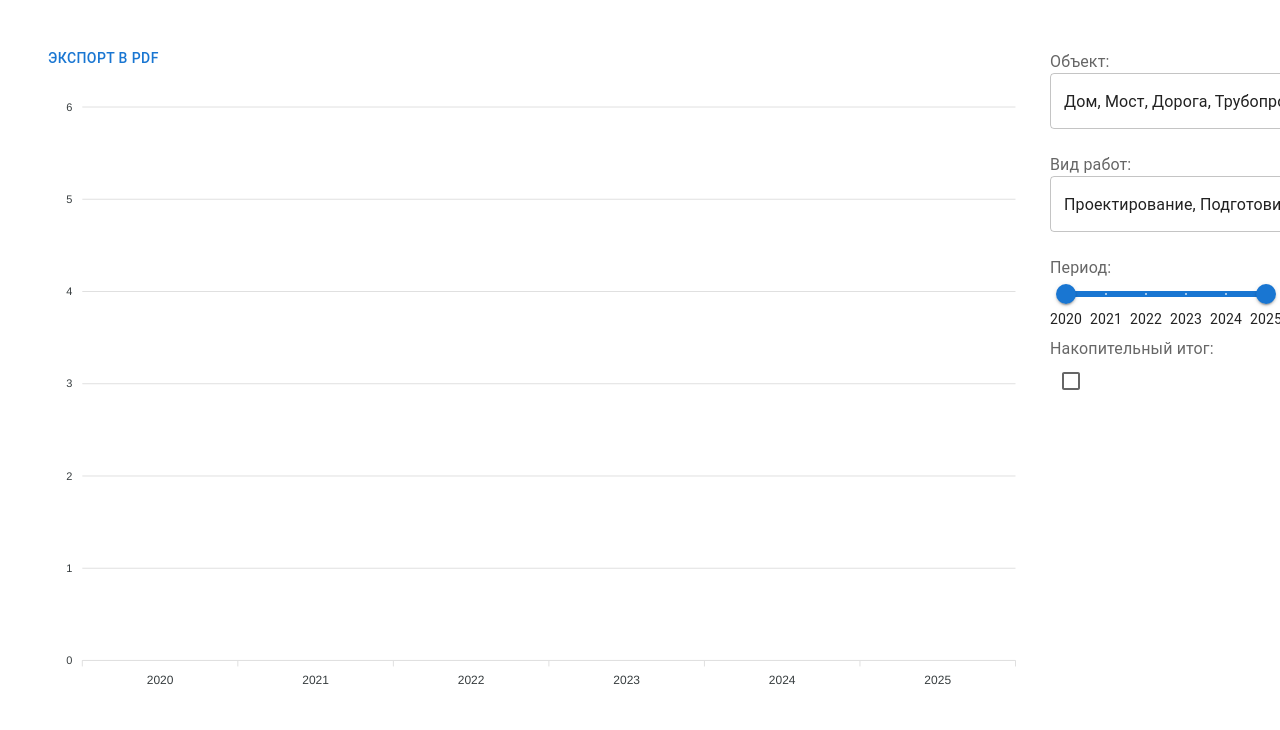
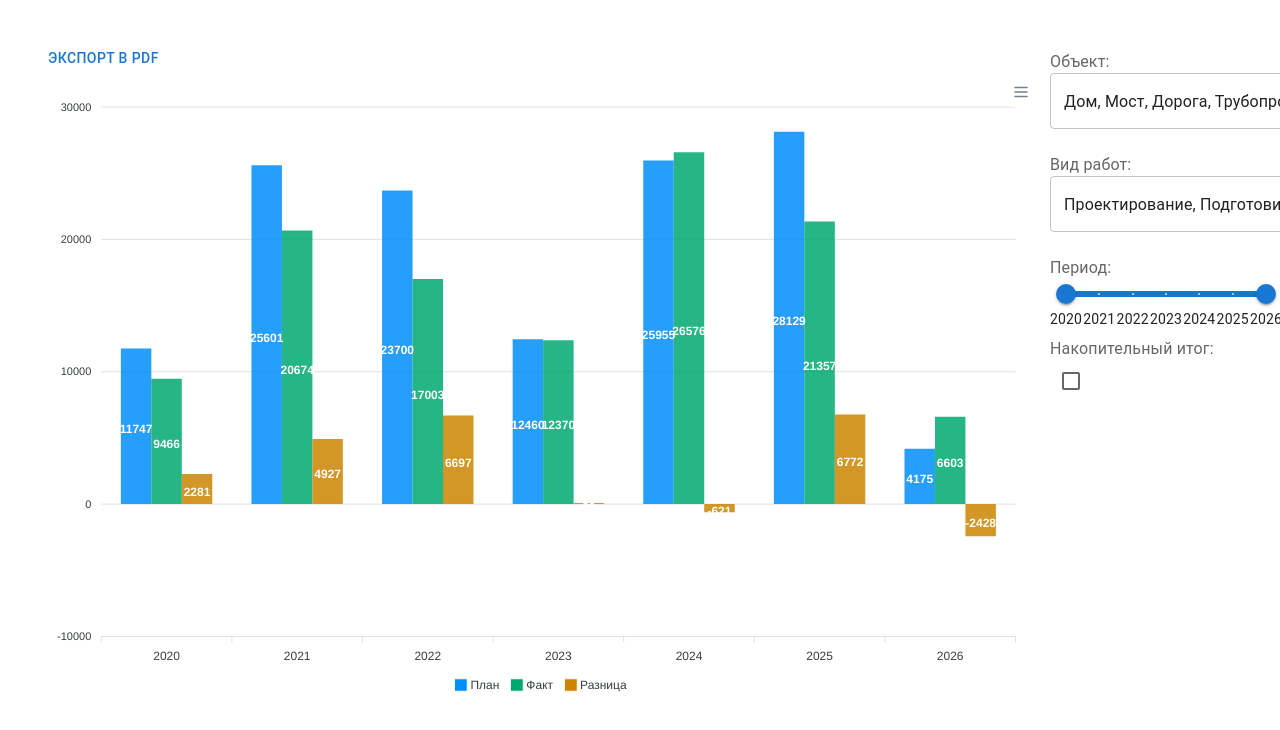
Before and after one commit to JhonySmith/green_atom, a React (Vite) app: page / in a window 1280 px wide. Shown: the top 730 px of the page. Built offline with nearby package versions, Linux system fonts and the light colour scheme.

Commit message:
Переводит элементы приложения в корректную работу с конфигуратором

```diff
--- a/src/app/appConfig.ts
+++ b/src/app/appConfig.ts
@@ -3,7 +3,7 @@ export const WORKS_COUNT = 50;
 
 // Года от и до
 export const YEAR_START = 2020;
-export const YEAR_END = 2025;
+export const YEAR_END = 2026;
 
 // Минимальная и максимальная сумма за работы для генерации
 export const SUM_MIN = 1000;
--- a/src/entities/Chart/hooks/useChartData.ts
+++ b/src/entities/Chart/hooks/useChartData.ts
@@ -32,7 +32,6 @@ export const useChartData = (props: IProps) => {
       if (!dataDate[date]) {
         dataDate[date] = { plan: 0, fact: 0, diff: 0 };
       }
-
       dataDate[date].plan += data.planSum;
       dataDate[date].fact += data.factSum;
       dataDate[date].diff = dataDate[date].plan - dataDate[date].fact;
--- a/src/entities/Chart/ui/Chart/MainChart.tsx
+++ b/src/entities/Chart/ui/Chart/MainChart.tsx
@@ -4,6 +4,7 @@ import ReactApexChart from "react-apexcharts";
 import ApexCharts from "apexcharts";
 import { Button } from "@mui/material";
 import { useChartData } from "../../hooks/useChartData";
+import { getCategories } from "../../../../share/utils/chart";
 
 interface IProps {
   chartData: TChartData;
@@ -33,7 +34,7 @@ export const MainChart = (props: IProps) => {
         width={"1000"}
         options={{
           xaxis: {
-            categories: ["2020", "2021", "2022", "2023", "2024", "2025"],
+            categories: getCategories(),
           },
           chart: {
             id: "main-chart-id",
--- a/src/entities/Chart/ui/ChartControlPanel/ChartControlPanel.tsx
+++ b/src/entities/Chart/ui/ChartControlPanel/ChartControlPanel.tsx
@@ -5,6 +5,8 @@ import { JOBS, SUBJECTS } from "../../../../share/mocks/tableData";
 import { Checkbox, Slider } from "@mui/material";
 import type { TChartFilter } from "../../model/ChartControl.type";
 import { ControlPanelBlock } from "./ChartControlPanel.style";
+import { YEAR_END, YEAR_START } from "../../../../app/appConfig";
+import { getCategories } from "../../../../share/utils/chart";
 
 interface IProps {
   filter: TChartFilter;
@@ -31,7 +33,6 @@ export const ChartControlPanel = (props: IProps) => {
   const changeWithCumulateHandler = (
     event: React.ChangeEvent<HTMLInputElement>
   ) => {
-    console.log(event.target.checked);
     setFilter(Object.assign({ ...filter, withCumulate: event.target.checked }));
   };
 
@@ -64,22 +65,17 @@ export const ChartControlPanel = (props: IProps) => {
       <Slider
         value={filter.date}
         sx={{ ...sx, marginLeft: 2 }}
-        min={2020}
-        max={2025}
+        min={YEAR_START}
+        max={YEAR_END}
         step={1}
         onChange={changeDateHandler}
         valueLabelDisplay="auto"
         getAriaValueText={(value: number) => {
           return String(value);
         }}
-        marks={[
-          { value: 2020, label: "2020" },
-          { value: 2021, label: "2021" },
-          { value: 2022, label: "2022" },
-          { value: 2023, label: "2023" },
-          { value: 2024, label: "2024" },
-          { value: 2025, label: "2025" },
-        ]}
+        marks={getCategories().map((cat) => {
+          return { value: Number(cat), label: cat };
+        })}
         disableSwap
       />
       <InputLabel>Накопительный итог:</InputLabel>
--- a/src/share/mocks/tableData.ts
+++ b/src/share/mocks/tableData.ts
@@ -1,6 +1,7 @@
-import WORKS_COUNT, {
+import {
   SUM_MAX,
   SUM_MIN,
+  WORKS_COUNT,
   YEAR_END,
   YEAR_START,
 } from "../../app/appConfig";
--- /dev/null
+++ b/src/share/utils/chart.ts
@@ -0,0 +1,10 @@
+import { YEAR_END, YEAR_START } from "../../app/appConfig";
+
+export const getCategories = () => {
+  const categories = [];
+  for (let i = YEAR_START; i <= YEAR_END; i++) {
+    categories.push(i);
+  }
+
+  return categories;
+};
--- a/src/widgets/StatTable/ui/ChartWidget/ChartWidget.tsx
+++ b/src/widgets/StatTable/ui/ChartWidget/ChartWidget.tsx
@@ -5,12 +5,13 @@ import type { TChartFilter } from "../../../../entities/Chart/model/ChartControl
 import { useServerData } from "../../../../share/hooks/useServerData";
 import { WidgetBlock } from "./ChatWidget.style";
 import { JOBS, SUBJECTS } from "../../../../share/mocks/tableData";
+import { YEAR_END, YEAR_START } from "../../../../app/appConfig";
 
 export const ChartWidget = () => {
   const { getDataByFilter } = useServerData();
 
   const [filter, setFilter] = useState<TChartFilter>({
-    date: [2020, 2025],
+    date: [YEAR_START, YEAR_END],
     jobType: Object.values(JOBS).map((job) => job.id),
     subject: Object.values(SUBJECTS).map((subject) => subject.id),
     withCumulate: false,
```
